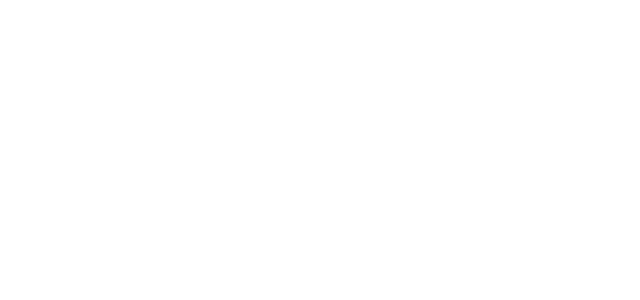
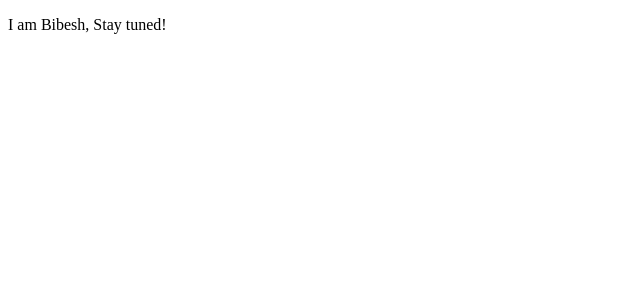
Before and after one commit to BibeshT-TXST/Personal_Website_FullStack-CICD-SandBox, a Next.js app in the folder frontend/: page / in a window 1280 px wide. Shown: the top 300 px of the page, without its empty margins (0-640 px from the left). Built offline with nearby package versions, Linux system fonts and the light colour scheme.

Commit message:
placeholder

```diff
--- a/frontend/app/page.tsx
+++ b/frontend/app/page.tsx
@@ -1,3 +1,7 @@
 export default function Home() {
-  return <></>
+  return (
+    <>
+      <p>I am Bibesh, Stay tuned!</p>
+    </>
+  );
 }
```
